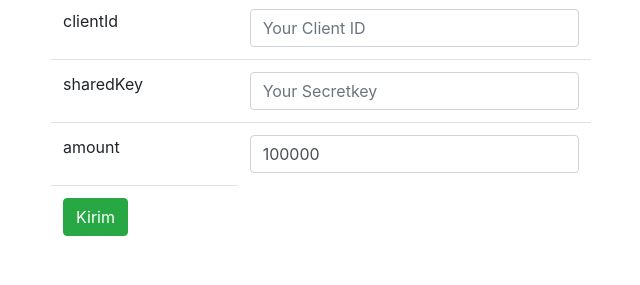
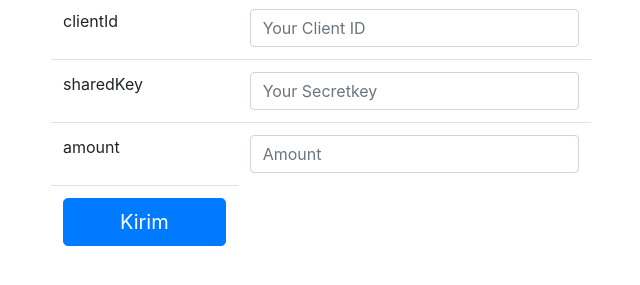
Before and after one commit to ashddq/JokulCheckout.github.io, a plain HTML site: page index.html in a window 1280 px wide. Shown: the part 85-370 px from the top of the page, without its empty margins (319-959 px from the left). Drawn offline with nearby package versions, Linux system fonts and the light colour scheme.

Commit message:
try again

```diff
--- a/index.html
+++ b/index.html
@@ -27,11 +27,11 @@
               </tr>
               <tr>
                 <td>amount</td>
-                <td><input class="form-control" type="text" id="amount" name="amount" value="100000">
+                <td><input class="form-control" type="text" id="amount" name="amount" placeholder="Amount">
                 </td>
               </tr>
               <tr>
-                <td><button onclick="payment()" type="button" class="btn btn-success" name="button">Kirim</button></td>
+                <td><button onclick="payment()" type="button" class="btn btn-primary btn-lg btn-block" name="button">Kirim</button></td>
               </tr>
             </table>
           <!-- </form> -->
```
